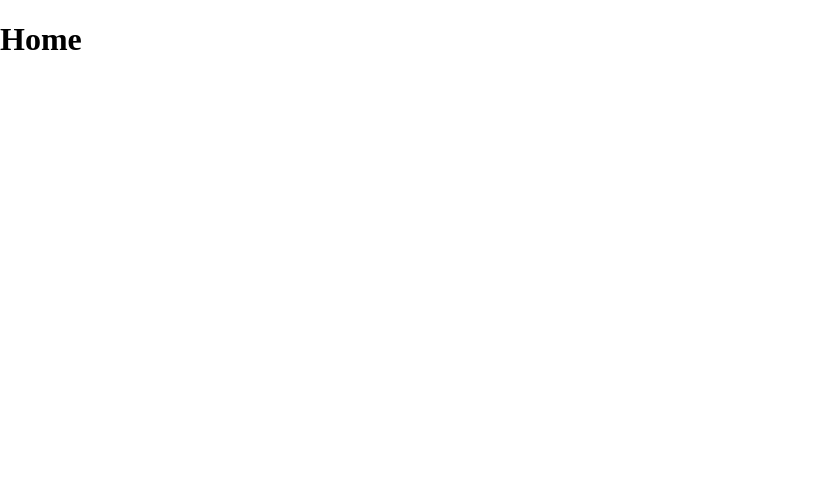
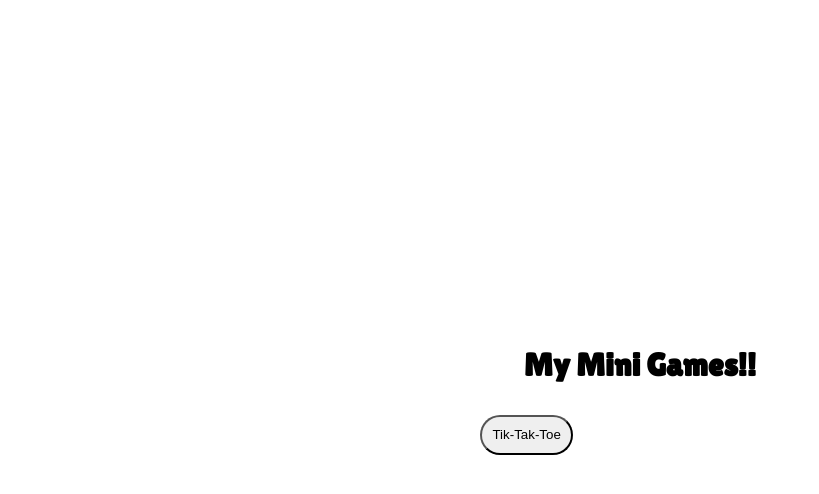
Before and after one commit to aidenletourneau/my_minis, a React (Vite) app: page / in a window 1280 px wide. Shown: the top 494 px of the page, without its empty margins (0-819 px from the left). Built offline with nearby package versions, Linux system fonts and the light colour scheme.

Commit message:
tic tac toe is mostly functional

```diff
--- a/src/index.css
+++ b/src/index.css
@@ -1,8 +1,85 @@
-p, body, div {
+@import url('https://fonts.googleapis.com/css2?family=Lilita+One&display=swap');
+
+
+p, body, div, h1 {
   padding: 0px;
   margin: 0px;
+  font-family: "Lilita One", sans-serif;
 }
 
-.body{
+a {
+  cursor: pointer;
+}
 
+html{
+  height: 100%;
 }
+
+body{
+  height: 100%;
+  margin: 0;
+  padding: 0;
+  display: flex;
+  justify-content: center;
+  align-items: center;
+}
+
+.tiktaktoe-page {
+  display: flex;
+  flex-direction: column;
+  justify-content: center;
+  align-items: center;
+  gap: 1em;
+}
+
+.home-page {
+  display: flex;
+  flex-direction: column;
+  align-items: center;
+  width: 20em;
+  gap: 2em;
+}
+
+.game-buttons {
+  display: flex;
+  flex-direction: row;
+  flex-wrap: wrap;
+  width: 100%;
+  gap: 1em;
+}
+
+.game-button {
+  height: 3em;
+  width: 7em;
+  border-radius: 1.5em;
+}
+
+.row{
+  display: grid;
+  grid-template-rows: 1fr 1fr 1fr;
+}
+
+.column{
+  display: grid;
+  grid-template-columns: 1fr 1fr 1fr;
+}
+
+.cell{
+  width: 3em;
+  height: 3em;
+  display: flex;
+  justify-content: center;
+  align-items: center;
+  font-size: 1.5em;
+  box-shadow: 0 0 0 0.1em black;
+}
+
+.game {
+  border: inset 20px solid white;
+}
+
+.buttons {
+  display: flex;
+  flex-direction: row;
+  gap: 1em;
+}
--- a/src/main.jsx
+++ b/src/main.jsx
@@ -7,6 +7,7 @@ import {
 } from "react-router-dom";
 import "./index.css"
 import Home from './routes/Home.jsx'
+import Tiktaktoe from './routes/tictactoe.jsx';
 
 
 const router = createBrowserRouter([
@@ -14,6 +15,10 @@ const router = createBrowserRouter([
     path: '/',
     element: <Home/>,
   },
+  {
+    path: '/tiktaktoe',
+    element: <Tiktaktoe/>,
+  }
 
 ])
 
--- a/src/routes/Home.jsx
+++ b/src/routes/Home.jsx
@@ -1,9 +1,15 @@
-
+import { Link } from "react-router-dom"
 
 export default function Home() {
 
 
   return (
-    <h1>Home</h1>
+    <div className="home-page">
+      <h1>My Mini Games!!</h1>
+      <div className="game-buttons">
+        <Link to={'/tiktaktoe'}><button className="game-button">Tik-Tak-Toe</button></Link>
+      </div>
+    </div>
+
   )
 }
--- /dev/null
+++ b/src/routes/tictactoe.jsx
@@ -0,0 +1,67 @@
+import { Link } from "react-router-dom"
+import {useState} from 'react'
+
+let turn = 'X';
+export default function Tictactoe() {
+  const [board, setBoard]  = useState([
+    ['','',''],
+    ['','',''],
+    ['','',''],
+  ])
+
+
+  function chechWin() {
+      if((board[0][0] === board[0][1] === board[0][2]) ||
+         (board[1][0] === board[1][1] === board[1][2])
+         (board[2][0] === board[2][1] === board[2][2])
+         (board[0][0] === board[1][0] === board[2][0])
+         (board[0][1] === board[1][1] === board[2][1])
+         (board[0][2] === board[1][2] === board[2][2])
+         (board[0][0] === board[1][1] === board[2][2])
+         (board[0][2] === board[1][1] === board[2][0])){
+        return true;
+      }
+      return false
+  }
+
+  function handleClick (e) {
+    let newBoard = board.map(row => [...row])
+    newBoard[e.currentTarget.parentNode.id][e.currentTarget.id] = turn;
+    setBoard(newBoard);
+    if (turn === 'X'){
+      turn = 'O'
+    } else{
+      turn = 'X'
+    }
+    if(chechWin){
+      console.log("winner!")
+    }
+  }
+
+  function handleReset(){
+    setBoard([
+      ['','',''],
+      ['','',''],
+      ['','',''],
+    ])
+  }
+  return (
+    <div className="tiktaktoe-page">
+      <h1>Tic Tac Toe</h1>
+      <div className="game">
+        {board.map((row, index) => (
+          <div id={index} key={index} className="column">
+            {row.map((cell, index) => (
+              <a id={index} key={String(index)+String(index)} onClick={handleClick}><div className="cell">{cell}</div></a>
+            ))}
+          </div>
+        ))}
+      </div>
+      <div className="buttons">
+        <button onClick={handleReset} className="game-button">Reset</button>
+        <Link to={'/'}><button className="game-button">Back</button></Link>
+      </div>
+
+    </div>
+  )
+}
```
